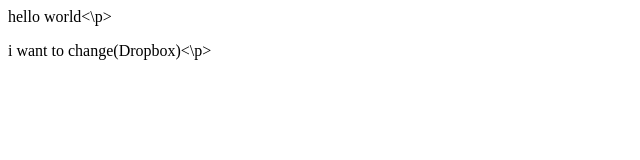
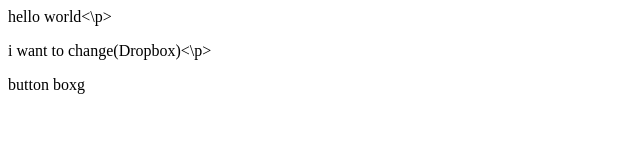
Before and after one commit to AnunayGupta7/demo_repo, a plain HTML site: page index.html in a window 1280 px wide. Shown: the full height of the page, 0-640 px from the left. Drawn offline with Linux system fonts and the light colour scheme.

Commit message:
button box

```diff
--- a/index.html
+++ b/index.html
@@ -1,2 +1,3 @@
 <p>hello world<\p>
 <p> i want to change(Dropbox)<\p>
+<p>button boxg</p>
```
